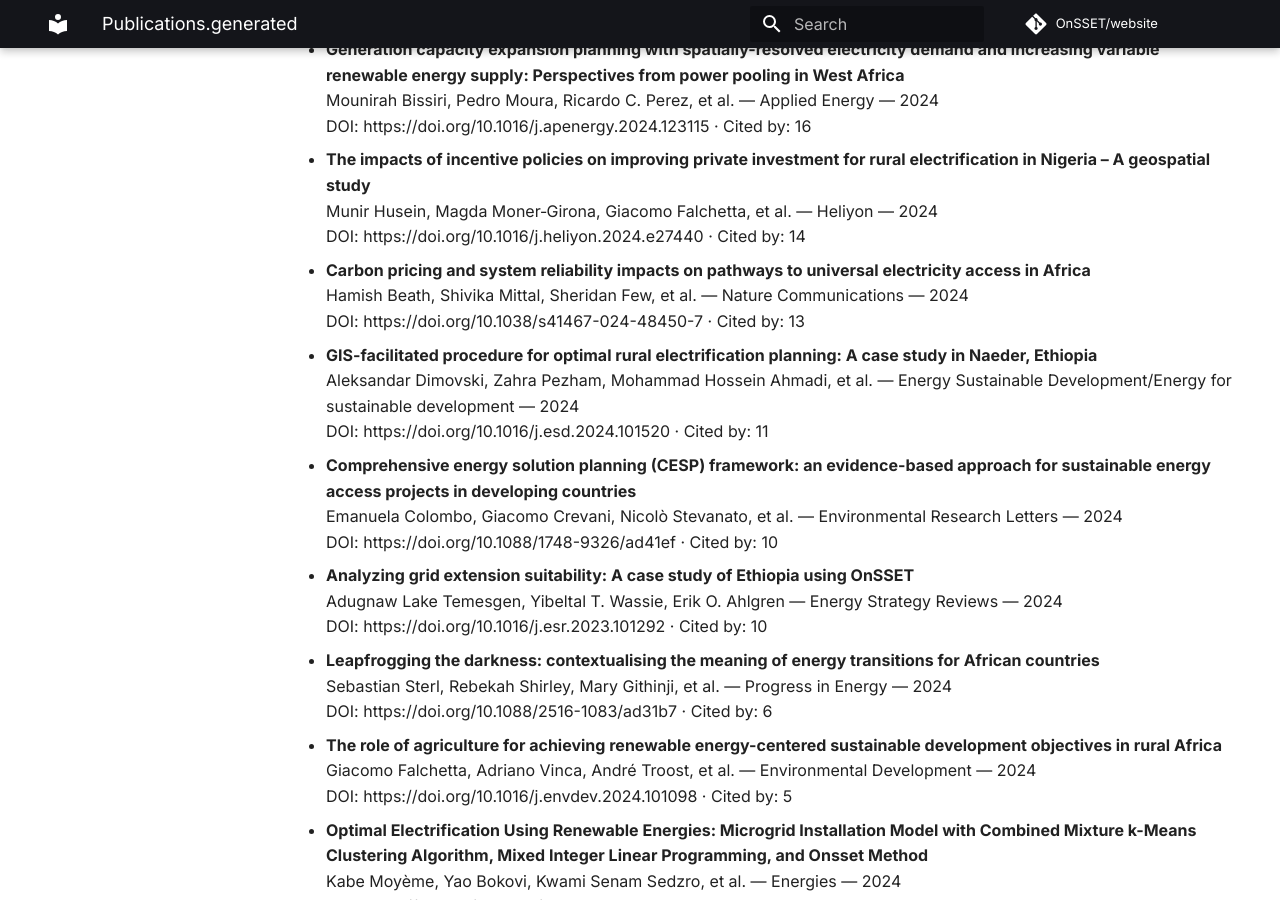
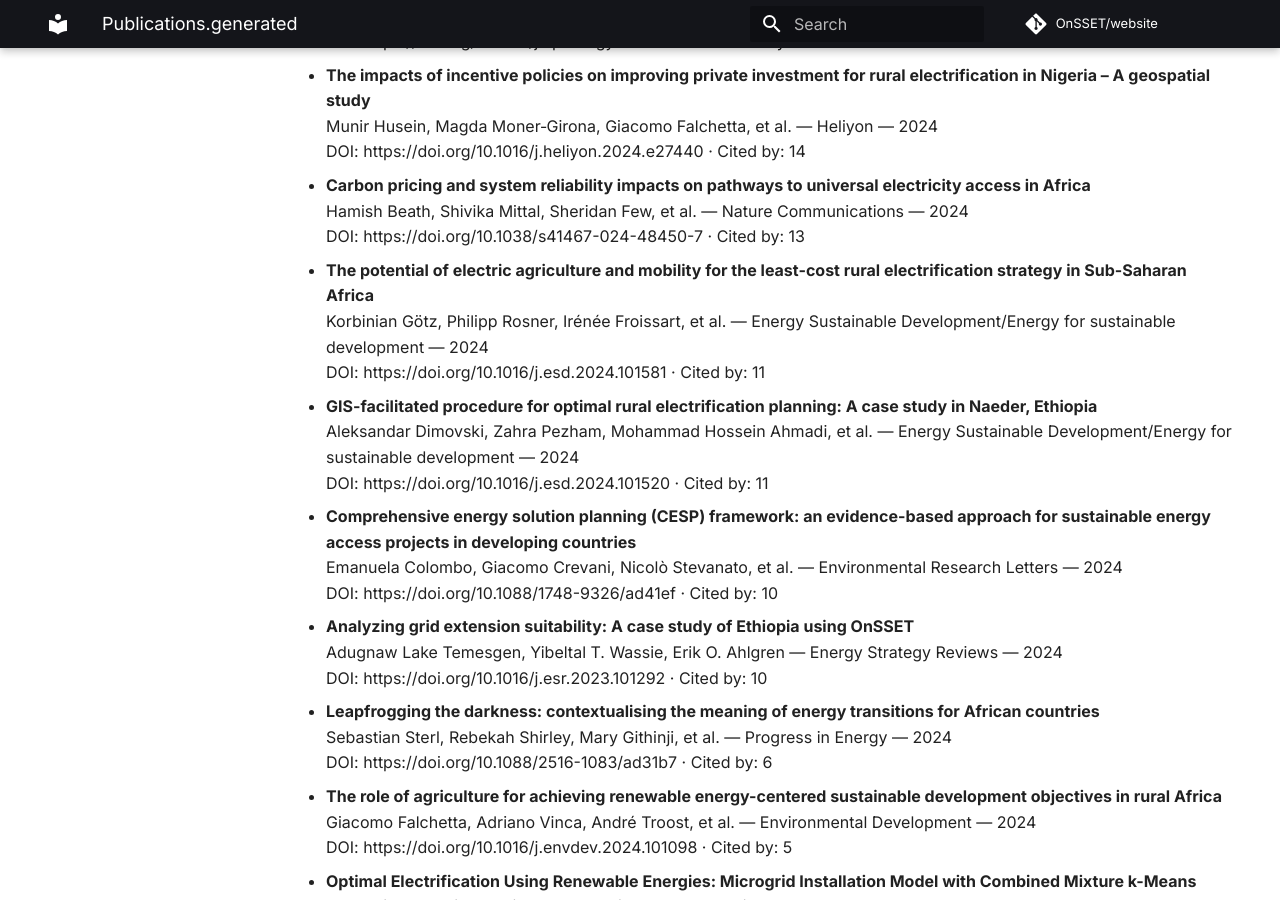
Before and after one commit to OnSSET/website, an MkDocs documentation site: the page built from docs/publications.generated.md, in a window 1280 px wide and 900 px high, scrolled down 8605 px. Built offline with MkDocs 1.6.1 and Material for MkDocs 9.7.7, drawn with Linux system fonts in a browser that asks for light colours; comment, search, counter and statistics services are not loaded; some of the changed text lies outside the part shown.

Commit message:
Auto-update publications

```diff
--- a/docs/publications.generated.md
+++ b/docs/publications.generated.md
@@ -366,6 +362,10 @@ No results found.
   Hamish Beath, Shivika Mittal, Sheridan Few, et al. — Nature Communications — 2024
   DOI: https://doi.org/10.1038/s41467-024-48450-7 · Cited by: 13
 
+- **The potential of electric agriculture and mobility for the least-cost rural electrification strategy in Sub-Saharan Africa**
+  Korbinian Götz, Philipp Rosner, Irénée Froissart, et al. — Energy Sustainable Development/Energy for sustainable development — 2024
+  DOI: https://doi.org/10.1016/j.esd.2024.101581 · Cited by: 11
+
 - **GIS-facilitated procedure for optimal rural electrification planning: A case study in Naeder, Ethiopia**
   Aleksandar Dimovski, Zahra Pezham, Mohammad Hossein Ahmadi, et al. — Energy Sustainable Development/Energy for sustainable development — 2024
   DOI: https://doi.org/10.1016/j.esd.2024.101520 · Cited by: 11
```
Also changed, not shown: other parts of docs/publications.generated.md (+1 -5 lines).
